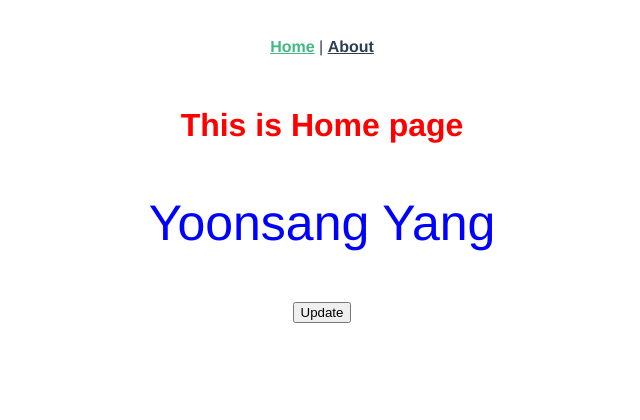
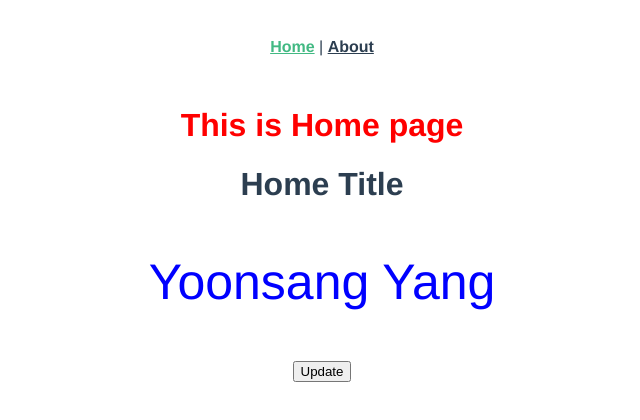
Before and after one commit to yanggak12/vue-training, a Vue app: page / in a window 1280 px wide. Shown: the top 420 px of the page, without its empty margins (318-958 px from the left). Built offline with nearby package versions, Linux system fonts and the light colour scheme.

Commit message:
Props #1. 자식 컴포넌트에 데이터 보내기

```diff
--- a/src/components/yoonsang.vue
+++ b/src/components/yoonsang.vue
@@ -1,5 +1,6 @@
 <template>
   <div>
+      <h1>{{title}}</h1>
       <p>{{name}}</p>
       <button @click="updateName">Update</button>
   </div>
@@ -7,6 +8,13 @@
 
 <script>
 export default {
+    props:{
+        title:{
+            type:String, // string 아니면 오류메시지!
+            // required:true, // title 안보내면 오류메시지!
+            default:'Default Title!!'
+        }
+    },
     data(){
         return {
             name:'Yoonsang Yang',
--- a/src/views/Home.vue
+++ b/src/views/Home.vue
@@ -1,7 +1,7 @@
 <template>
   <div>
     <h1>This is Home page</h1>
-   <Yoonsang/>
+   <Yoonsang title="Home Title"/>
   </div>
 </template>
 
```
